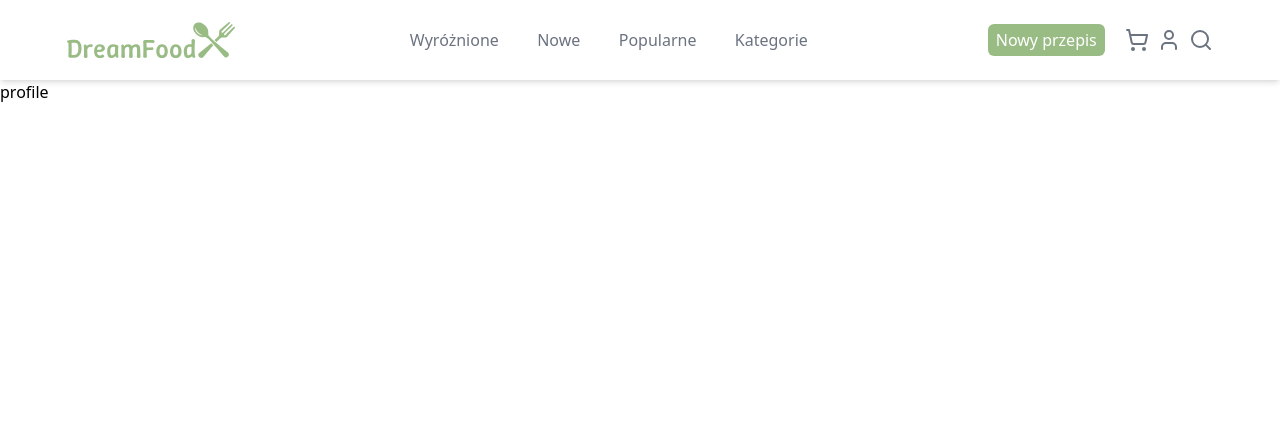
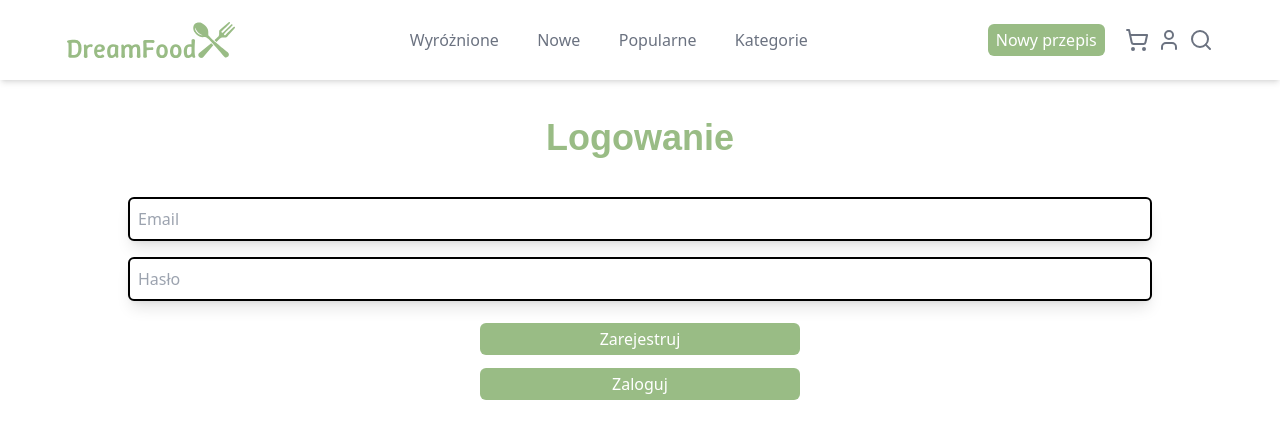
Before and after one commit to hallu-boss/dreamFoodX, a Vue app: page /profile in a window 1280 px wide. Shown: the top 438 px of the page. Built offline with nearby package versions, Linux system fonts and the light colour scheme.

Commit message:
Podłączenie okna logowania do navbar przez ikone nawigacyjną gdy użytkownik nie jest zalogowany

```diff
--- a/src/App.tsx
+++ b/src/App.tsx
@@ -3,15 +3,19 @@ import Home from "../src/pages/Home";
 import Profile from "../src/pages/Profile";
 import NavBar from "./components/NavBar/NavBar";
 import NewRecipe from "./pages/NewRecipe";
+import { UserLogin } from "./types/dataUser";
 
 function App() {
+  const userData = new UserLogin("noUser", 0, 0, "example@example.com", false);
+
+
   return (
     <Router>
       <NavBar logoPath="src/assets/logo-text-v2.svg" showNewRecipeBtn={true} />
 
       <Routes>
         <Route path="/" element={<Home />} />
-        <Route path="/profile" element={<Profile />} />
+        <Route path="/profile" element={<Profile userLogged={userData}/>} />
         <Route path="/newrecipe" element={<NewRecipe />} />
       </Routes>
     </Router>
--- a/src/components/mainView.tsx
+++ /dev/null
@@ -1,15 +0,0 @@
-// src/components/Auth.tsx
-
-
-export const MainView = ({userLogedIn}) => {
-
-  return (
-    <div>
-      <p className="header-text">Strona główna</p>
-        <div className="header-text">
-            {<p  className=" text-[75%]">Witaj: {userLogedIn.name} !!!</p>}
-
-        </div>
-    </div>
-  );
-};
--- a/src/pages/Profile.tsx
+++ b/src/pages/Profile.tsx
@@ -1,12 +1,24 @@
+import { UserLogin } from "../types/dataUser";
+import Auth from "../components/Auth";
 
-function Profile () {
 
-    return (
-        <>
+function Profile ({userLogged} : {userLogged:UserLogin}) {
+    let content;
+
+    if (!userLogged.checkLoginStatus()) {
+        content = (
             <div>
-                profile
+                <Auth />
             </div>
-        </>
-    )
+        );
+    } else {
+        content = (
+            <div>
+                <p>profile users</p>
+            </div>
+        );
+    }
+
+    return <>{content}</>;
 }
 export default Profile;
--- a/src/types/dataUser.ts
+++ b/src/types/dataUser.ts
@@ -18,8 +18,11 @@ export class UserLogin implements UserInterface {
     readonly countRecipe: number,
     readonly coockingHours: number,
     readonly email: string,
-    public isLoggedIn: boolean,
+    private isLoggedIn: boolean,
   ) {}
 
-
+  checkLoginStatus():boolean {
+    console.log('Użytkownik: ${this.isLoggedIn?"zalogowany" : "niezalogowany"}');
+    return this.isLoggedIn;
+  }
 }
```
